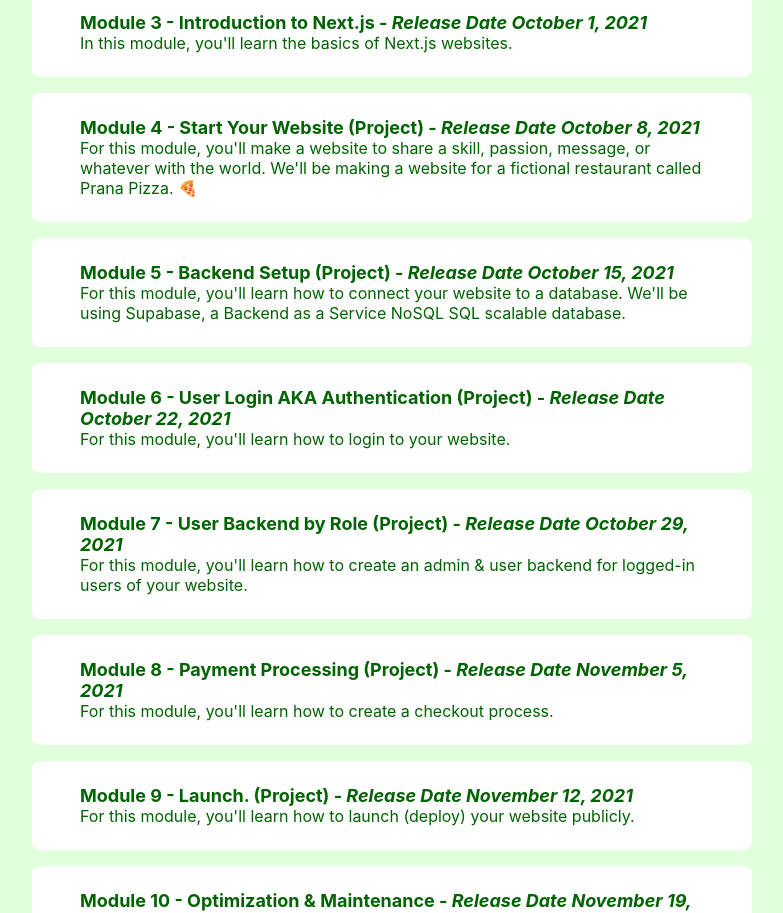
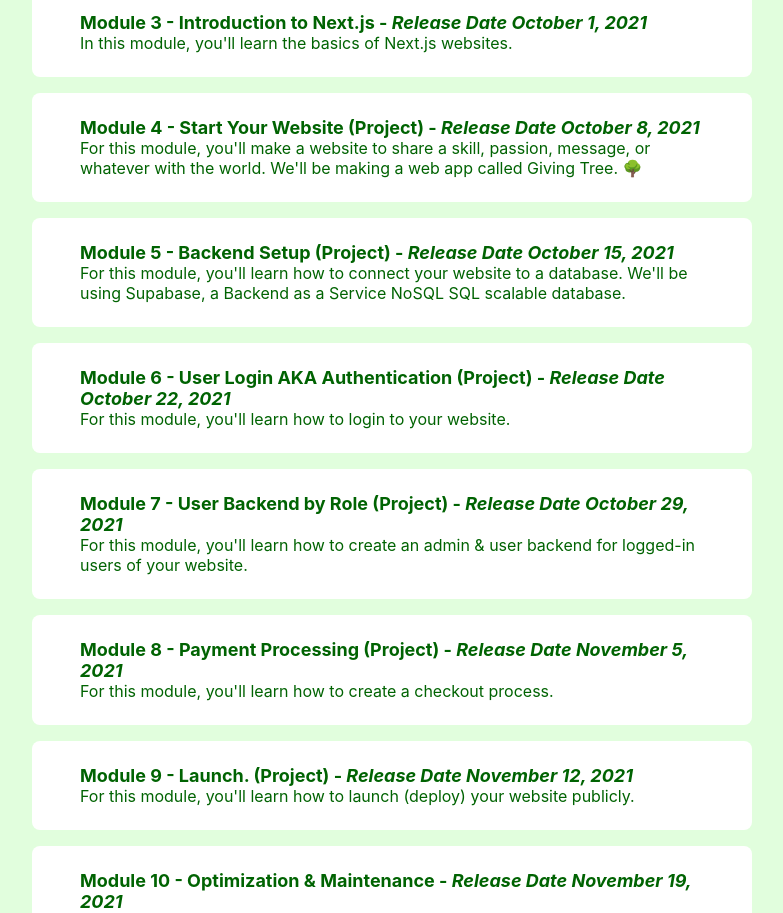
Before and after one commit to ecoappsandautomation/ecoappsandautomation, a Next.js app: page /coding4cauvery in a window 1280 px wide. Shown: the part 2540-3453 px from the top of the page, without its empty margins (248-1031 px from the left). Built offline with nearby package versions, Linux system fonts and the light colour scheme.

Commit message:
updated text

```diff
--- a/pages/coding4cauvery.js
+++ b/pages/coding4cauvery.js
@@ -117,8 +117,8 @@ function coding4cauvery(props) {
 				</h4>
 				<p>
 					For this module, you&apos;ll make a website to share a skill, passion,
-					message, or whatever with the world. We&apos;ll be making a website
-					for a fictional restaurant called Prana Pizza. 🍕
+					message, or whatever with the world. We&apos;ll be making a web app
+					called Giving Tree. 🌳
 				</p>
 			</Module>
 
```
